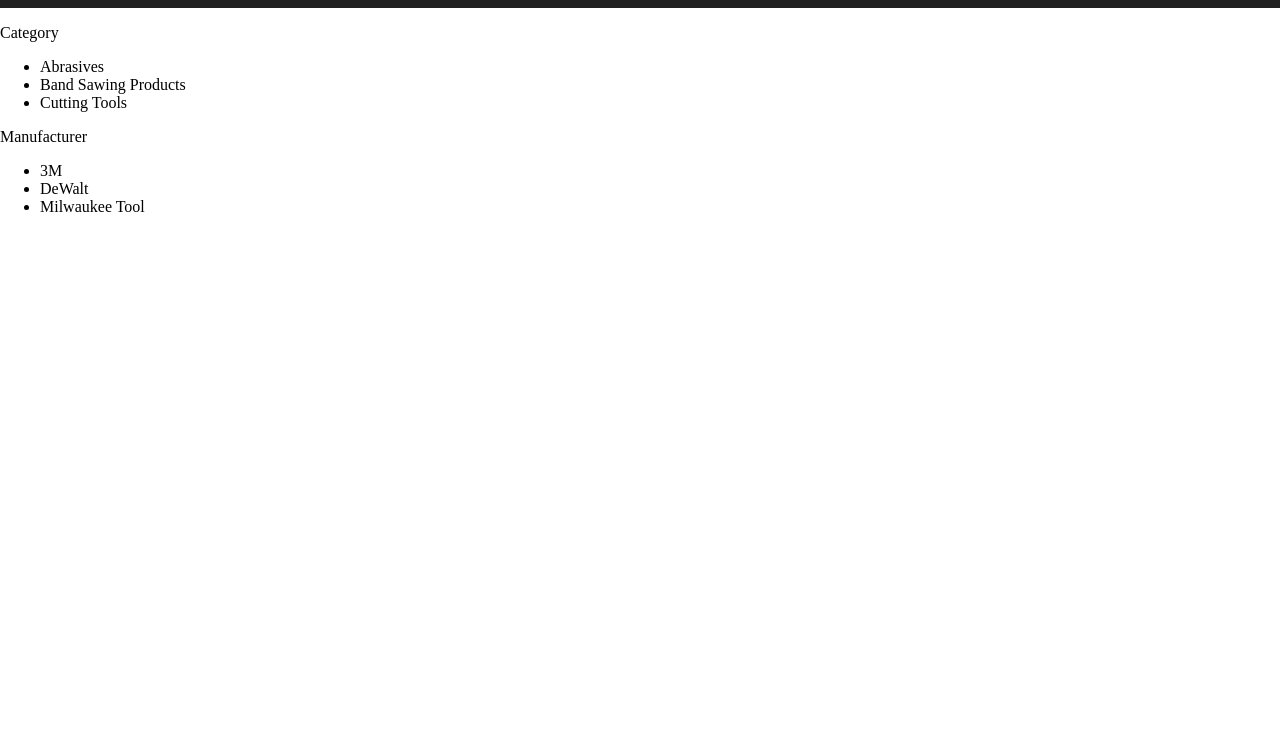
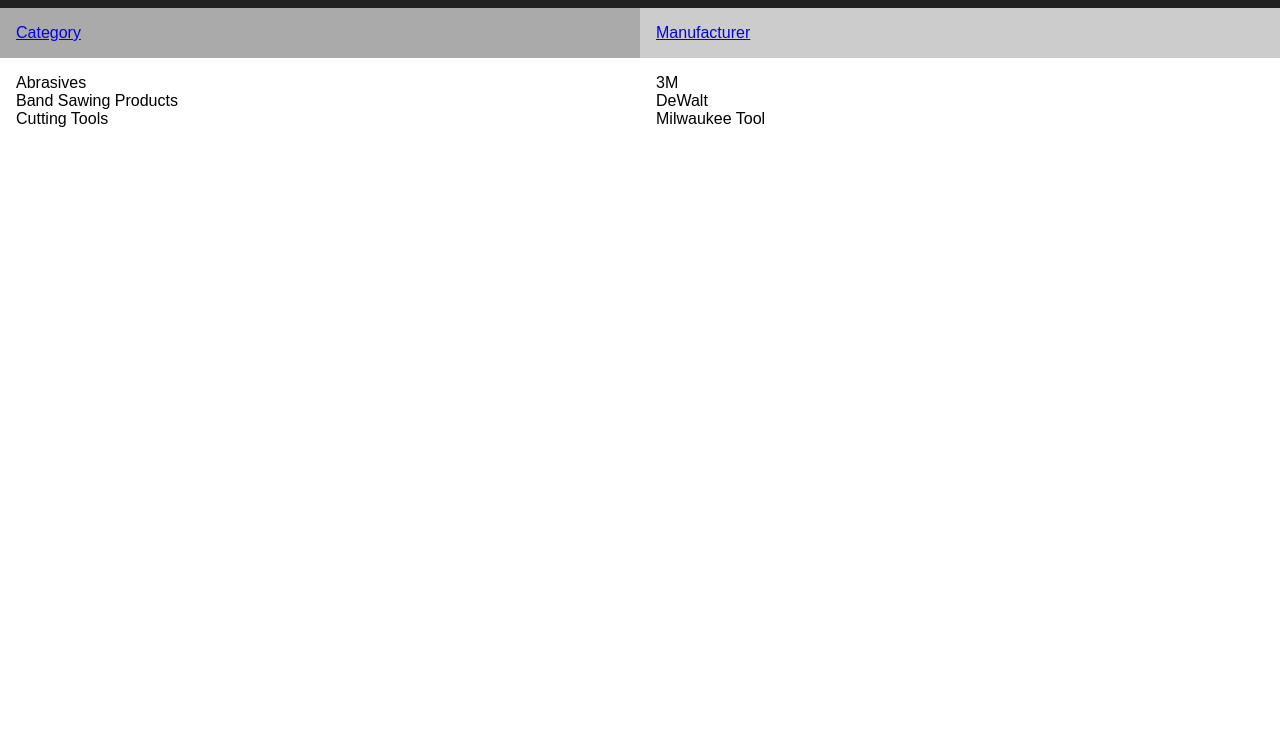
Before and after one commit to anudelman/dgisupply, a plain HTML site: page index.html in a window 1280 px wide. Shown: the part 58-800 px from the top of the page. Drawn offline with nearby package versions, Linux system fonts and the light colour scheme.

Commit message:
Updated html, css, and js

```diff
--- a/app.js
+++ b/app.js
@@ -0,0 +1,12 @@
+var catTab = document.querySelector('.tab.cat');
+var mfgTab = document.querySelector('.tab.mfg');
+
+catTab.addEventListener("click", function(){
+    (this).classList.add('selected');
+    mfgTab.classList.remove('selected');
+});
+
+mfgTab.addEventListener("click", function(){
+    (this).classList.add('selected');
+    catTab.classList.remove('selected');
+});
--- a/index.html
+++ b/index.html
@@ -23,22 +23,27 @@
     </nav>
 
     <div class="tabs">
-      <div class="tab cat">
-        <p>Category</p>
-      </div>
+
+      <div class="tab cat selected">
+        <a href="#category">Category</a>
+
       <ul class="cat contents">
         <li>Abrasives</li>
         <li>Band Sawing Products</li>
         <li>Cutting Tools</li>
        </ul>
+      </div>
+
       <div class="tab mfg">
-        <p>Manufacturer</p>
-      </div>
+        <a href="#manufacturer">Manufacturer</a>
+
       <ul class="mfg contents">
         <li>3M</li>
         <li>DeWalt</li>
         <li>Milwaukee Tool</li>
      </ul>
+    </div>
+
     </div>
   </div>
   </div>
--- a/style.css
+++ b/style.css
@@ -1,11 +1,16 @@
 
 
  body {
-    background: white;
+    background:fafafa;
     padding:0;
     margin:0;
-    box-sizing:border-box;
+    box-sizing: border-box;
+    font-family: Arial, Helvetica, sans-serif;
+
+
    }
+
+   /* navigation styles */
 
     nav{
       opacity:0;
@@ -29,4 +34,36 @@
       width:300px;
       padding:0;
       margin:0;
+
+
     }
+    nav a {
+        color:white;
+    }
+
+  /* tabs styling */
+  .tabs{
+      display:flex;
+      justify-content:stretch;
+  }
+  .tab{
+      width:100%;
+      display: flex;
+      flex-direction: column;
+  }
+
+  .tab a{
+      background:#ccc;
+      padding:16px;
+      margin:0;
+  }
+
+  .tab.cat.selected a, .tab.mfg.selected a{
+      background: #aaa;
+  }
+  ul.contents{
+      list-style-type: none;
+      padding:0;
+      margin:16px;
+  }
+  /* category and manufacturer lists */
```
Lines whose indentation alone changed are shown as unchanged.
